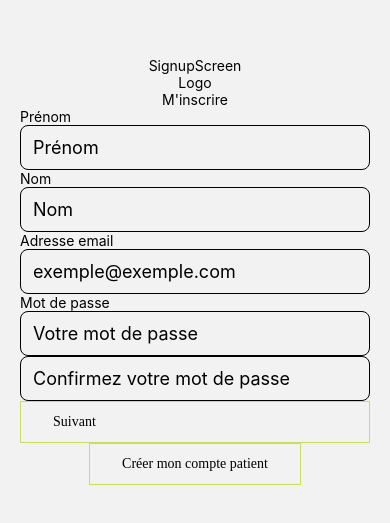
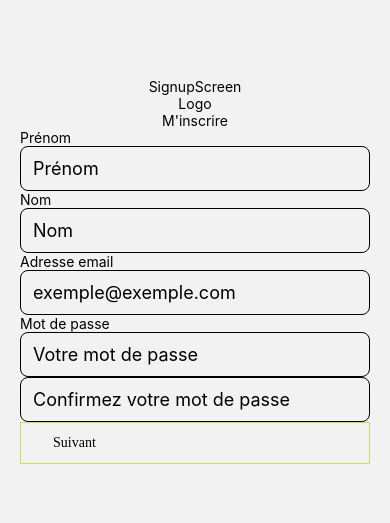
Before and after one commit to Alyssa-Deloffre/lucem, a React Native app in the folder frontend/: screen /Signup in a window 390 px wide. Shown: the part 151-674 px from the top of the page. Built offline with nearby package versions, Linux system fonts and the light colour scheme.

Commit message:
Work on signup + add test button on landing

```diff
--- a/frontend/components/SignupPatient.jsx
+++ b/frontend/components/SignupPatient.jsx
@@ -4,7 +4,7 @@ import { useSelector, useDispatch } from 'react-redux'
 import { SafeAreaView, Text, TouchableOpacity, KeyboardAvoidingView, StyleSheet, TextInput, View } from 'react-native'
 import { checkEmail, isMissingInputSignup } from "../modules/checkConnectionInputs";
 import ButtonRegular from "./buttons/ButtonRegular"
-import Input from "./inputs/input";
+import InputField from "./inputs/InputField";
 import { current } from "@reduxjs/toolkit";
 
 
@@ -16,16 +16,34 @@ export default function SignupPatient() {
     const [firstname, setFirstname] = useState('')
     const [name, setName] = useState('')
     const [email, setEmail] = useState('')
-
     const [password, setPassword] = useState('')
     const [passwordConfirmation, setPasswordConfirmation] = useState('')
-    const [passwordValidated, setPasswordValidate] = useState(false)
+
+    const [passwordValidate, setPasswordValidate] = useState(false)
+    const [errorInput, setErrorInput] = useState({ firstname: false, name: false, email: false, password: false })
+    const [emailError, setEmailError] = useState('Merci de compléter ce champ')
+    const [passwordError, setPasswordError] = useState('Merci de compléter ce champ')
+
 
     const handleMandatory = () => {
-        handlePassword()
-        if (firstname, name, email, passwordValidated) {
-            setCurrentScreen(currentScreen + 1)
+        console.log('firstname: ', firstname, '/name : ', name, '/email: ', email, '/password: ', password, '/validate: ', passwordValidate)
+        const EMAIL_REGEX =
+            /^(([^<>()\[\]\\.,;:\s@"]+(\.[^<>()\[\]\\.,;:\s@"]+)*)|(".+"))@((\[[0-9]{1,3}\.[0-9]{1,3}\.[0-9]{1,3}\.[0-9]{1,3}])|(([a-zA-Z\-0-9]+\.)+[a-zA-Z]{2,}))$/;
+
+        if (!EMAIL_REGEX.test("Cet email est invalide.")) {
+            setEmailError(error)
         }
+
+        if (password === passwordConfirmation) {
+            setPasswordValidate(true)
+            if (firstname !== '' && name !== '' && email !== '' && passwordValidate) {
+                setCurrentScreen(currentScreen + 1)
+            }
+        } else {
+            setErrorInput(errorInput.password = true)
+            setPasswordError('Les deux mots de passe sont différents.')
+        }
+
 
     }
 
@@ -33,16 +51,10 @@ export default function SignupPatient() {
 
     }
 
-    const handlePassword = () => {
-        if (password === passwordConfirmation) {
-            setPasswordValidate(true)
-        }
 
-    }
 
     const handleReturn = () => {
         if (currentScreen > 1) {
-
             setCurrentScreen(currentScreen - 1)
         }
     }
@@ -61,34 +73,33 @@ export default function SignupPatient() {
                 </View>
 
                 <View>
-        {currentScreen === 1 && <><Input label='Prénom' placeholder='Prénom' />
-        <Input label='Nom' placeholder='Nom' />
-        <Input label='Adresse email' placeholder='exemple@exemple.com' />
-        <Input label='Mot de passe' placeholder='Votre mot de passe' />
-        <Input placeholder='Confirmez votre mot de passe' />
+                    {currentScreen === 1 && <><InputField label='Prénom' placeholder='Prénom' onChangeText={(value) => setFirstname(value)} value={firstname} error={errorInput.firstname} />
+                        <InputField label='Nom' placeholder='Nom' onChangeText={(value) => setName(value)} value={name} error={errorInput.name} />
+                        <InputField label='Adresse email' placeholder='exemple@exemple.com' onChangeText={(value) => setEmail(value)} value={email} error={errorInput.email} errorMessage={emailError}/>
+                        <InputField label='Mot de passe' placeholder='Votre mot de passe' onChangeText={(value) => setPassword(value)} value={password} />
+                        <InputField placeholder='Confirmez votre mot de passe' onChangeText={(value) => setPasswordConfirmation(value)} value={passwordConfirmation} error={errorInput.password} errorMessage={passwordError}/>
 
-        <ButtonRegular text='Suivant' onPress={() => handleMandatory()}/></>}
-        </View>
+                        <ButtonRegular text='Suivant' onPress={() => handleMandatory()} /></>}
+                </View>
 
 
-        {currentScreen === 2 && <><Input label='Téléphone' placeholder='Téléphone' />
-            <Input label='Date de naissance' placeholder='Date de naissance' />
-            <ButtonRegular text='Retour' onPress={() => (handleReturn())} type='buttonLittleRegular'/>
-            <ButtonRegular text='Passer' onPress={() => (setCurrentScreen(currentScreen + 1))} type='buttonLittleRegular'/>
+                {currentScreen === 2 && <><InputField label='Téléphone' placeholder='Téléphone' />
+                    <InputField label='Date de naissance' placeholder='Date de naissance' />
+                    <ButtonRegular text='Retour' onPress={() => (handleReturn())} type='buttonLittleRegular' />
+                    <ButtonRegular text='Passer' onPress={() => (setCurrentScreen(currentScreen + 1))} type='buttonLittleRegular' />
 
-            <ButtonRegular text='Suivant' onPress={() => (setCurrentScreen(currentScreen + 1))}/></>
-        }
+                    <ButtonRegular text='Suivant' onPress={() => (setCurrentScreen(currentScreen + 1))} /></>
+                }
 
-        {currentScreen === 3 && <>
-            <Input label='Votre psychologue' placeholder='Cherchez le nom de votre psychologue' />
-            <ButtonRegular text='Retour' onPress={() => (handleReturn())} type='buttonLittleRegular'/>
+                {currentScreen === 3 && <>
+                    <InputField label='Votre psychologue' placeholder='Cherchez le nom de votre psychologue' />
+                    <ButtonRegular text='Retour' onPress={() => (handleReturn())} type='buttonLittleRegular' />
 
-            <ButtonRegular text='Valider' onPress={() => (setCurrentScreen(currentScreen + 1))}/>
+                    <ButtonRegular text='Valider' onPress={() => (setCurrentScreen(currentScreen + 1))} />
 
 
-        </>}
+                </>}
 
-                <ButtonRegular text='Créer mon compte patient' onPress={console.log('click')} type='buttonRegular' />
 
             </View>
         </SafeAreaView>
--- a/frontend/components/buttons/ButtonRegular.jsx
+++ b/frontend/components/buttons/ButtonRegular.jsx
@@ -18,8 +18,8 @@ const styles = StyleSheet.create({
     buttonRegular: {
         borderColor: COLOR_GREEN[600],
         borderWidth: 1,
-paddingVertical : 12,
-paddingHorizontal : 32
+        paddingVertical : 12,
+        paddingHorizontal : 32
     },
     buttonStroke: {
         borderColor: 'red',
--- a/frontend/screens/Landing.jsx
+++ b/frontend/screens/Landing.jsx
@@ -9,6 +9,10 @@ export default function LandingScreen({ navigation }) {
 
     const navigateToPatient = () => {
         return navigation.navigate('Signin')
+    }
+
+    const navigateToSignup = () => {
+        return navigation.navigate('Signup')
     }
 
 
@@ -35,6 +39,11 @@ export default function LandingScreen({ navigation }) {
             <View>
                 <ButtonRegular text='Test patient' onPress={() => navigation.navigate("PatientTabNavigator")} type='buttonStroke' />
             </View>
+
+            <View>
+            <ButtonRegular text='Créer mon compte' onPress={() => navigateToSignup()}/>
+
+            </View>
         </SafeAreaView>
     )
 }
--- a/frontend/screens/Signin.jsx
+++ b/frontend/screens/Signin.jsx
@@ -3,13 +3,18 @@ import {
     Text,
     View,
     SafeAreaView,
-    StyleSheet } from "react-native";
+    StyleSheet
+} from "react-native";
 import { useDispatch } from 'react-redux';
 import ButtonRegular from "../components/buttons/ButtonRegular";
-import Input from "../components/inputs/input"
+import InputField from "../components/inputs/InputField"
 
 
 export default function SigninScreen({ navigation }) {
+
+    const navigateToSignup = () => {
+        return navigation.navigate('Signup')
+    }
 
     const navigateToSignin = () => {
         return navigation.navigate('Signin')
@@ -31,11 +36,11 @@ function SignIn() {
                 return
             }
 
-        const connectPatient = async(emailPatient, passwordPatient) => {
+            const connectPatient = async (emailPatient, passwordPatient) => {
                 const resp = await fetch('http://10.9.1.135:3000/patient/signin', {
-                method : 'POST',
+                    method: 'POST',
                     headers: { "Content-Type": "application/json" },
-                body: JSON.stringify({emailPatient, passwordPatient}),
+                    body: JSON.stringify({ emailPatient, passwordPatient }),
                 })
                 return await resp.json()
             }
@@ -51,16 +56,16 @@ function SignIn() {
                 Me connecter
             </Text>
             <View>
-                {input('Votre adresse email')}
+                <InputField label="Email"/>
             </View>
             <View>
-                {input('Votre mot de passe')}
+            <InputField label="Mot de passe"/>
             </View>
             <View style={styles.button}>
-                {ButtonRegular('Connexion', navigateToSignup)}
+                <ButtonRegular text='Connexion' onPress={() => navigateToSignup()}/>
             </View>
             <View style={styles.button}>
-                {ButtonRegular('Créer mon compte', navigateToSignup)}
+                <ButtonRegular text='Créer mon compte' onPress={() => navigateToSignup()}/>
             </View>
 
 
@@ -74,8 +79,8 @@ const styles = StyleSheet.create({
         justifyContent: 'center',
         alignItems: 'center'
     },
-    button:{
-        width : 150,
-        padding : 20,
+    button: {
+        width: 150,
+        padding: 20,
     }
 })
```
Lines whose indentation alone changed are shown as unchanged.
